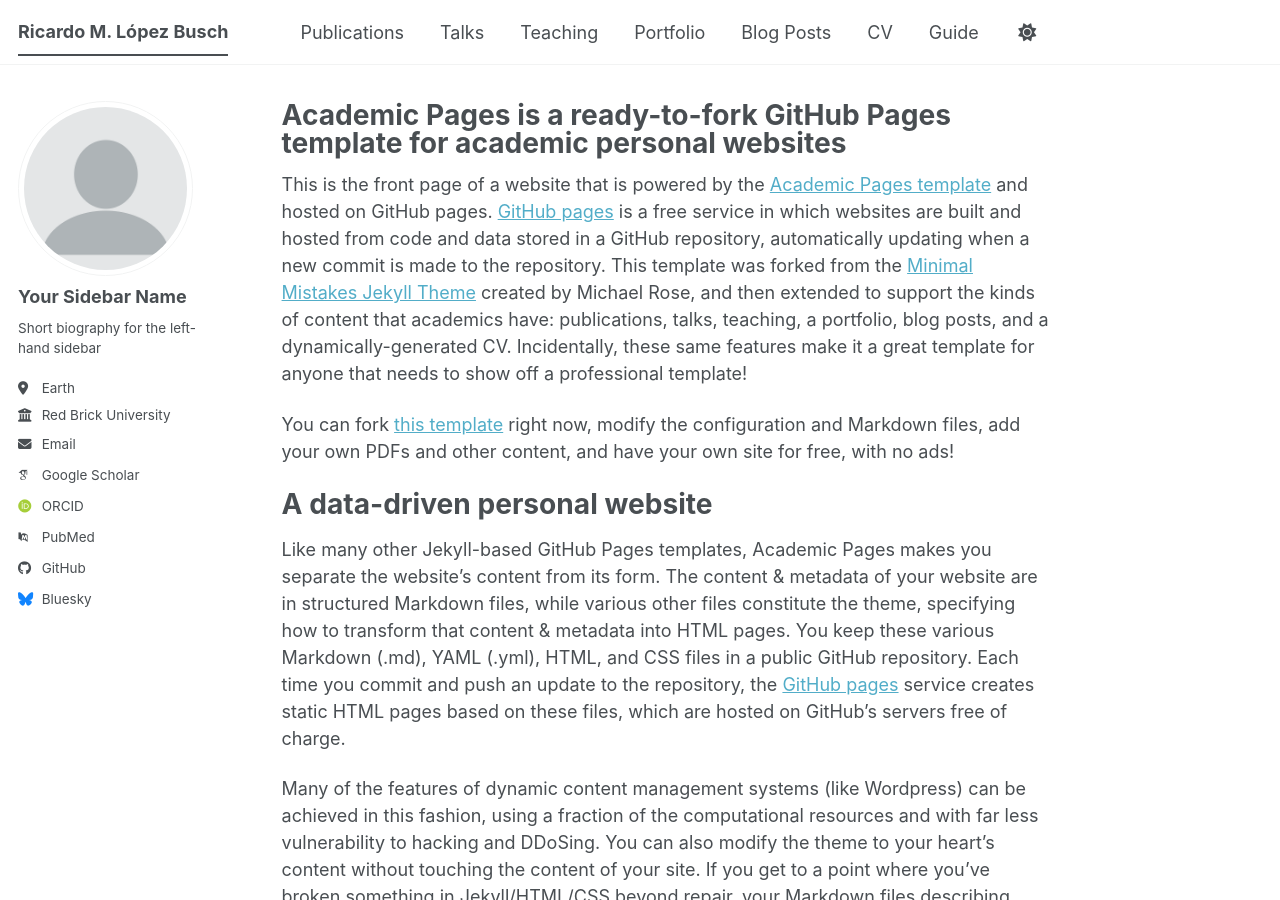
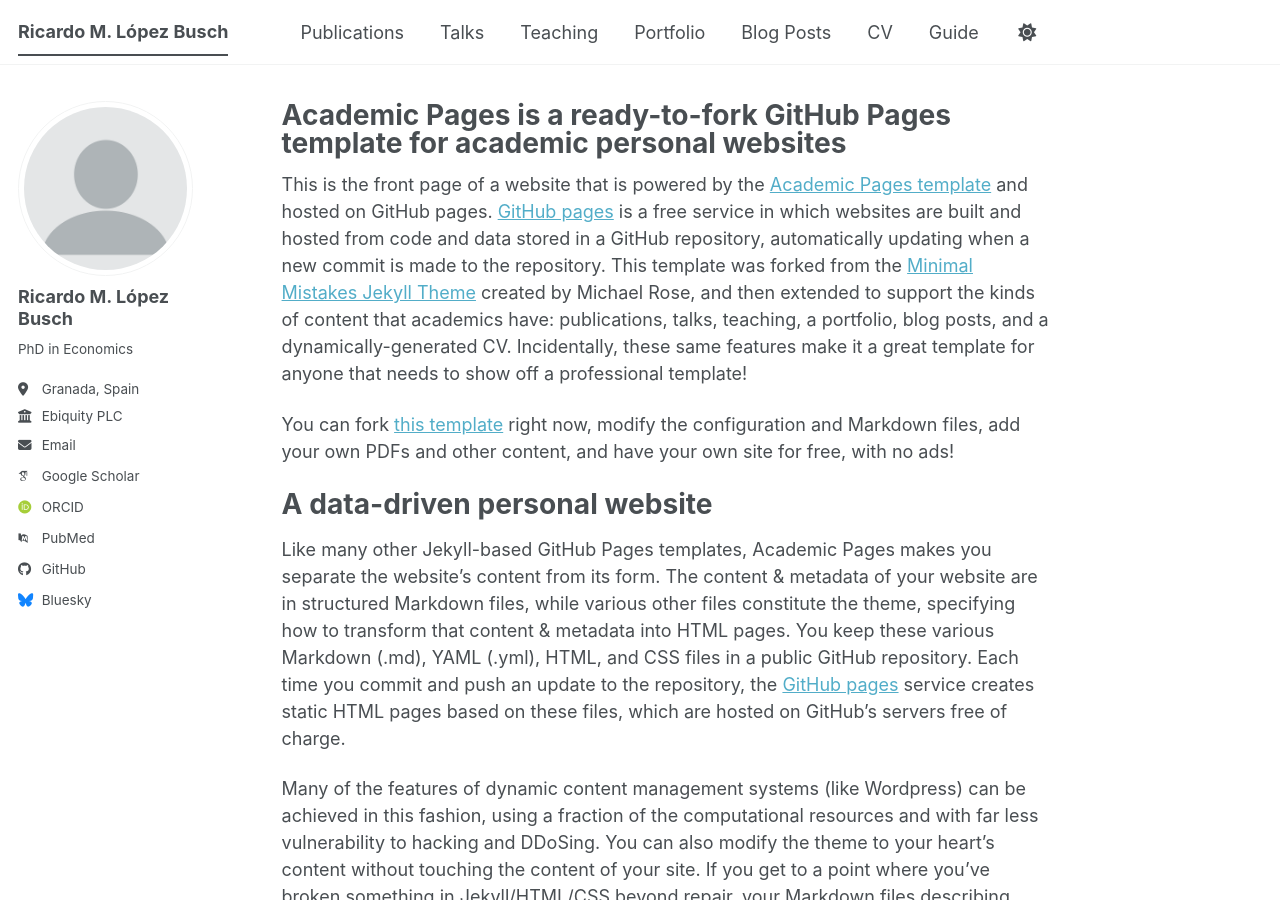
Before and after one commit to ricardomlb/ricardomlb.github.io, a Jekyll site: the page built from _pages/about.md, in a window 1280 px wide and 900 px high. Built offline with Jekyll 4.4.1, drawn with Linux system fonts in a browser that asks for light colours; some web fonts are replaced; a script bundle is joined from its source files by our own code; library files that are not in the unit come from our copies.

Commit message:
Update _config.yml

```diff
--- a/_config.yml
+++ b/_config.yml
@@ -24,13 +24,13 @@
 author:
   # Biographic information
   avatar           : "profile.png"
-  name             : "Your Sidebar Name"
+  name             : "Ricardo M. López Busch"
   pronouns         : # example: "she/her"
-  bio              : "Short biography for the left-hand sidebar"
-  location         : "Earth"
-  employer         : "Red Brick University"
+  bio              : "PhD in Economics"
+  location         : "Granada, Spain"
+  employer         : "Ebiquity PLC"
   uri              : # URL
-  email            : "none@example.org"
+  email            : "rmlb.scholar@gmail.com"
 
   # Academic websites
   academia         : # URL
```
